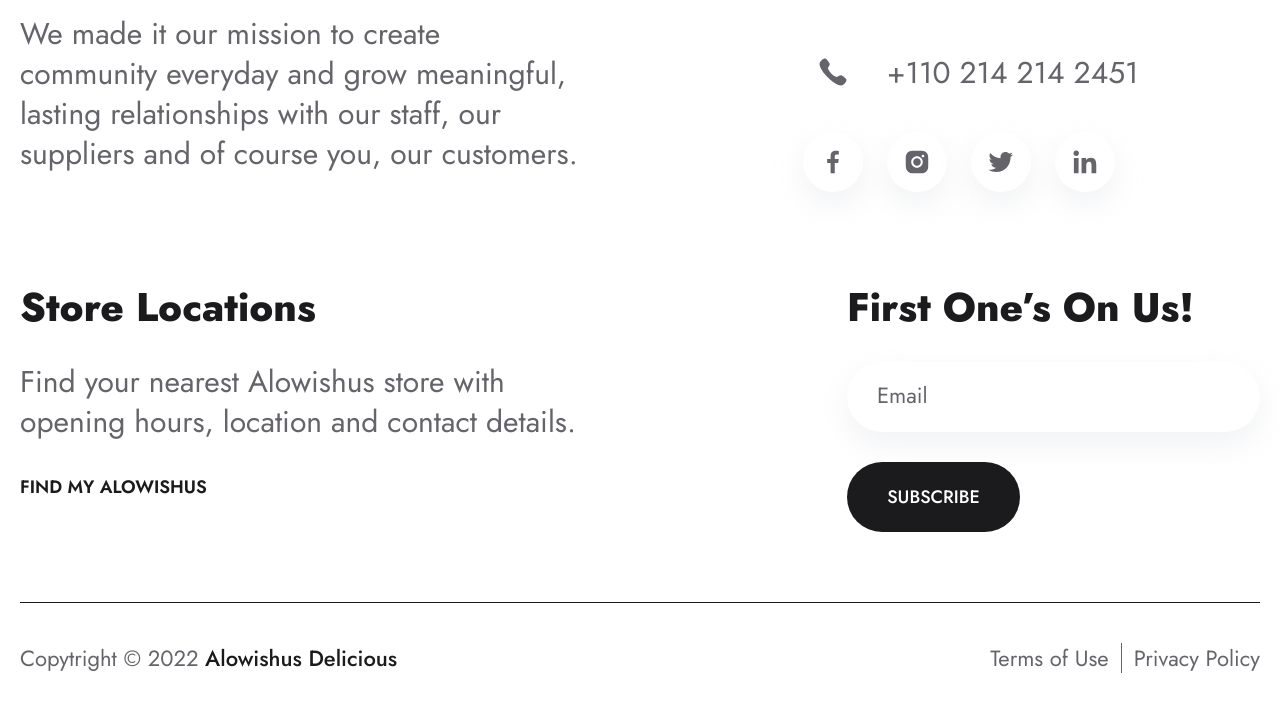
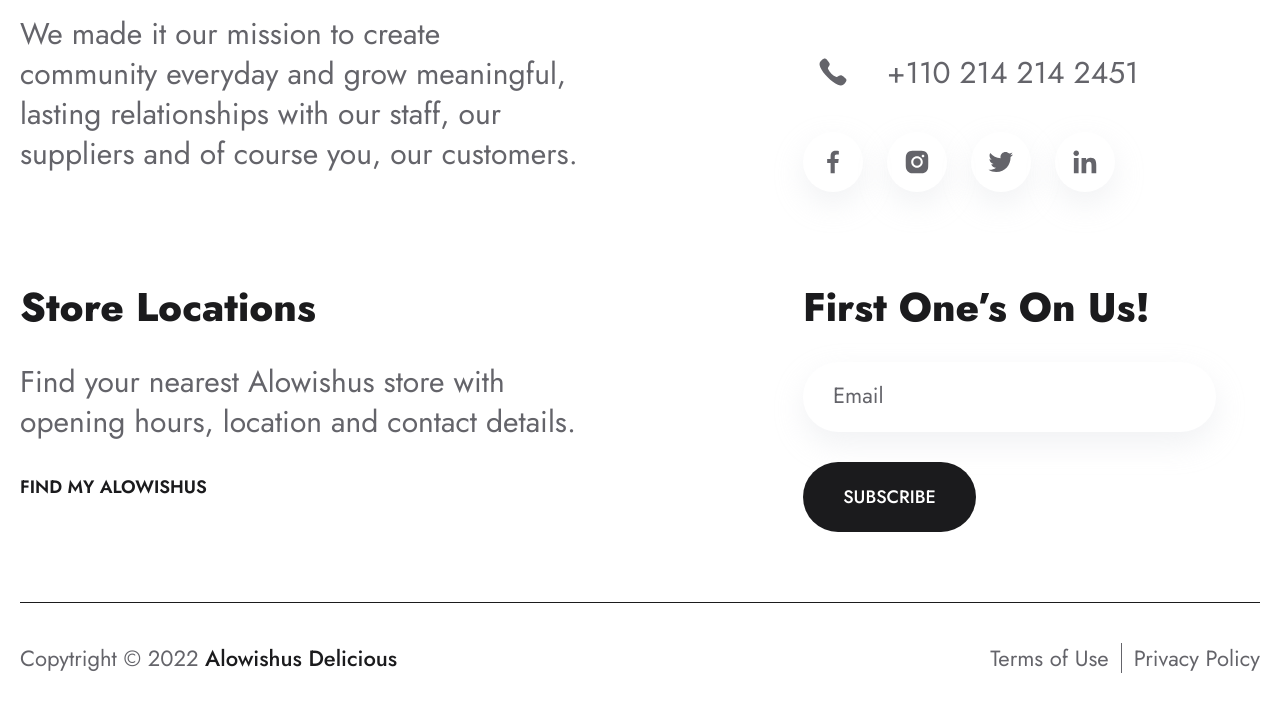
Before and after one commit to Radzivil95/coffee-shop-landing, a website: page src/index.html in a window 1280 px wide. Shown: the part 5892-6601 px from the top of the page. Drawn offline with nearby package versions, Linux system fonts and the light colour scheme; files that its build step writes are made by us from their sources; files whose address does not match are found by name.

Commit message:
fix: contacts fotm margin

```diff
--- a/src/assets/scss/section/_footer.scss
+++ b/src/assets/scss/section/_footer.scss
@@ -35,6 +35,7 @@
   &__form {
     display: flex;
     flex-direction: column;
+    margin-right: 44px;
   }
   &__form-input {
     padding: 20px 30px;
```
Also changed, not shown: dist/assets/css/style.css, dist/assets/css/style.min.css.
